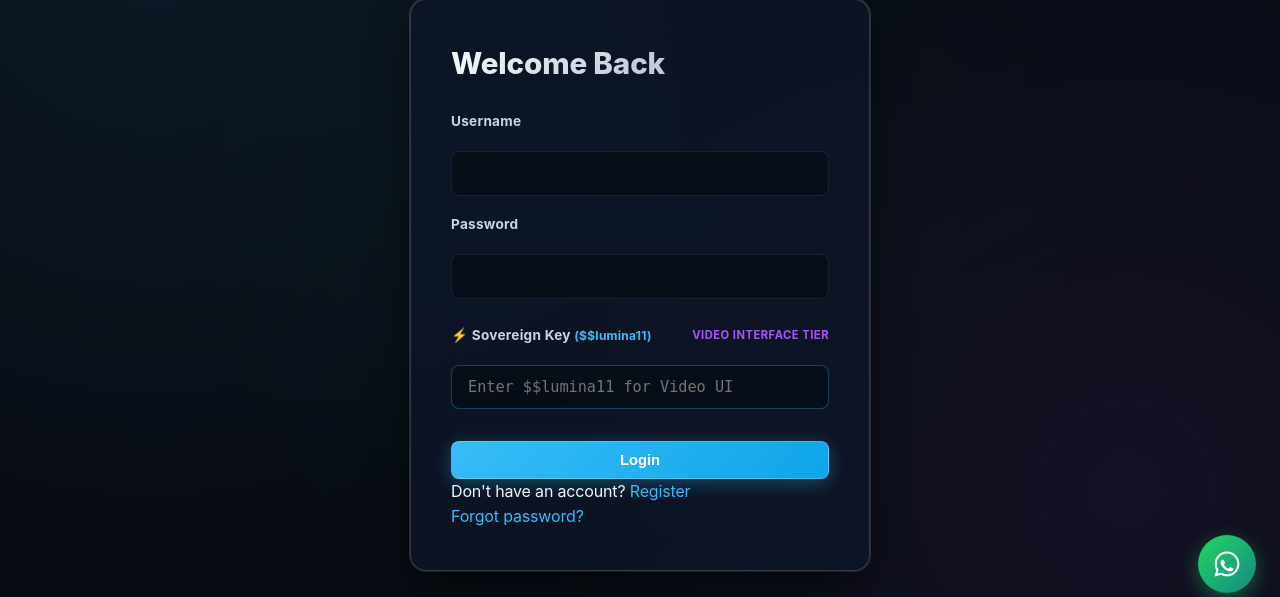
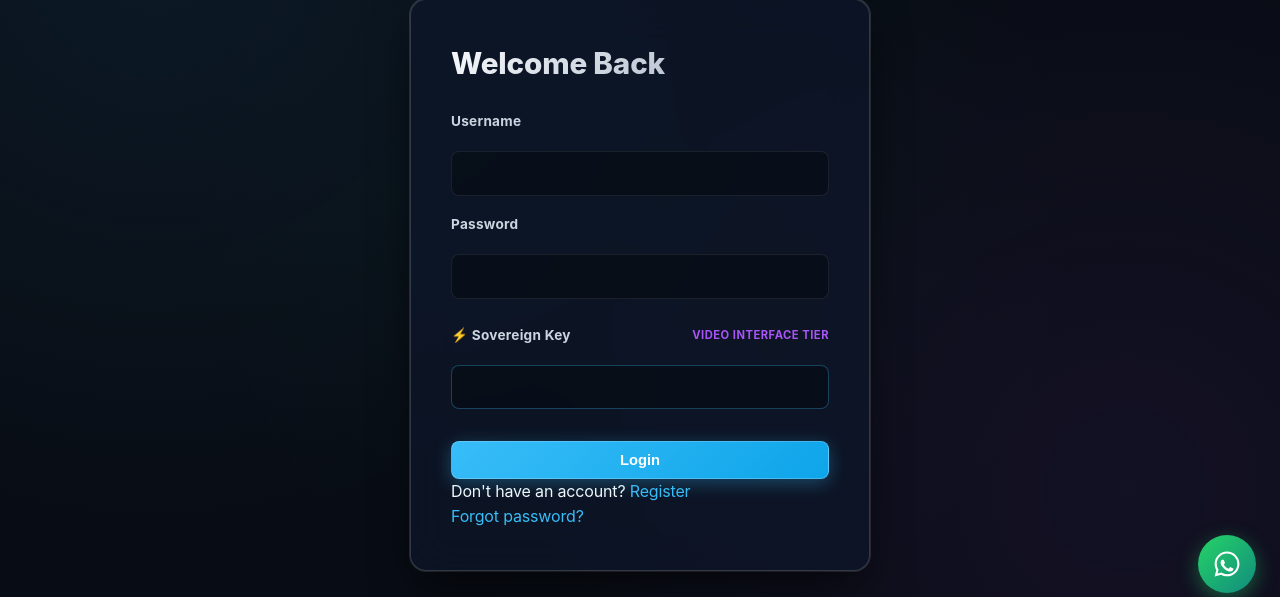
Before and after one commit to manisoft-git/Lumina, a Flask app: page /login in a window 1280 px wide. Shown: the part 183-780 px from the top of the page. Run offline with Flask 3, Linux system fonts and the light colour scheme; some libraries are stand-ins or nearby versions.

Commit message:
security(ui): redact plain-text sovereign keys and sanitize input prompts

```diff
--- a/routes.py
+++ b/routes.py
@@ -172,7 +172,7 @@ def register_routes(app):
                     session["producer_unlocked"] = True
                     flash("⚡ Sovereign Video Interface Activated! Welcome, Sovereign Architect.", "success")
             else:
-                flash("Please log in with key '$$lumina11' to access the Sovereign Video Interface.", "info")
+                flash("Please log in with your Sovereign Key to access the Sovereign Video Interface.", "info")
                 return redirect(url_for("login"))
 
         session["video_ui_unlocked"] = True
--- a/templates/login.html
+++ b/templates/login.html
@@ -9,10 +9,10 @@
         <label for="password">Password</label>
         <input type="password" id="password" name="password" required autocomplete="current-password">
         <label for="vip_key" style="display:flex; justify-content:space-between; align-items:center; margin-top:8px;">
-            <span>⚡ Sovereign Key <span style="font-size:0.75rem; color:#38bdf8;">($$lumina11)</span></span>
+            <span>⚡ Sovereign Key</span>
             <span style="font-size:0.7rem; color:#a855f7; font-weight:700; letter-spacing:0.5px;">VIDEO INTERFACE TIER</span>
         </label>
-        <input type="text" id="vip_key" name="vip_key" placeholder="Enter $$lumina11 for Video UI" autocomplete="off" style="font-family:'JetBrains Mono', monospace; border-color:rgba(56,189,248,0.3);">
+        <input type="password" id="vip_key" name="vip_key" autocomplete="off" style="font-family:'JetBrains Mono', monospace; border-color:rgba(56,189,248,0.3);">
         <button type="submit" class="btn btn-primary" style="margin-top:14px;">Login</button>
     </form>
     <p>Don't have an account? <a href="{{ url_for('register') }}">Register</a></p>
--- a/templates/producer_gatekeeper.html
+++ b/templates/producer_gatekeeper.html
@@ -87,9 +87,9 @@
     <h1 class="gatekeeper-title" style="font-family:var(--term-font,monospace);">🔒 PRODUCER ACCESS</h1>
     <p class="gatekeeper-subtitle">Restricted diagnostics terminal. Enter your console key to proceed.</p>
     <form method="POST" action="{{ url_for('producer_panel') }}" class="gatekeeper-form">
-        <input type="password" name="console_key" placeholder="Enter $$lumina11 or console key..." required autocomplete="off" autofocus>
+        <input type="password" name="console_key" required autocomplete="off" autofocus>
         <button type="submit" class="btn btn-primary">Unlock <span class="beam-text">[./]</span></button>
     </form>
-    <p class="gatekeeper-hint">Authorized keys: <code>$$lumina11</code> or sovereign console credentials.</p>
+    <p class="gatekeeper-hint">Authorized console credentials required.</p>
 </div>
 {% endblock %}
--- a/templates/producer_panel.html
+++ b/templates/producer_panel.html
@@ -531,7 +531,7 @@
         <span style="width:10px; height:10px; border-radius:50%; background:#ff5f56; display:inline-block;"></span>
         <span style="width:10px; height:10px; border-radius:50%; background:#ffbd2e; display:inline-block;"></span>
         <span style="width:10px; height:10px; border-radius:50%; background:#27c93f; display:inline-block;"></span>
-        <span style="font-size:0.75rem; color:#94a3b8; font-weight:700; font-family:var(--term-font); margin-left:8px; letter-spacing:0.5px;">⚡ LUMINA PRODUCER NOC // SOVEREIGN CONSOLE [KEY: $$lumina11]</span>
+        <span style="font-size:0.75rem; color:#94a3b8; font-weight:700; font-family:var(--term-font); margin-left:8px; letter-spacing:0.5px;">⚡ LUMINA PRODUCER NOC // SOVEREIGN CONSOLE</span>
     </div>
     <div style="display:flex; justify-content:space-between; align-items:flex-start; flex-wrap:wrap; gap:16px;">
         <div>
--- a/templates/sovereign_video_dashboard.html
+++ b/templates/sovereign_video_dashboard.html
@@ -519,7 +519,7 @@ body {
   <div class="sov-vip-banner">
     <div class="sov-vip-badge">
       <span>💎 SOVEREIGN VIDEO-TIER ACTIVE</span>
-      <span style="color:#ffffff; opacity:0.8;">— Signed in with <code>$$lumina11</code></span>
+      <span style="color:#ffffff; opacity:0.8;">— Sovereign Cognitive Session Active</span>
     </div>
     <div style="display:flex; gap:10px; align-items:center;">
       <a href="{{ url_for('toggle_sovereign_view') }}" style="color:#94a3b8; text-decoration:none; font-size:0.75rem; padding:4px 10px; background:rgba(255,255,255,0.06); border-radius:6px; border:1px solid rgba(255,255,255,0.1);">⇄ Switch to Standard View</a>
```
